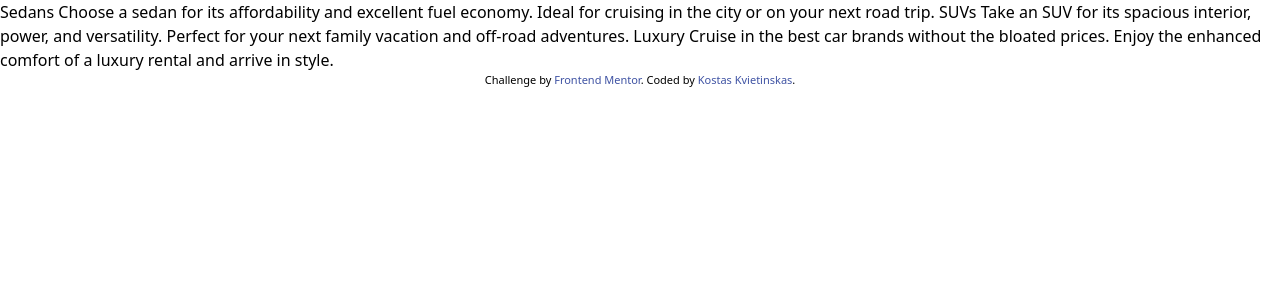
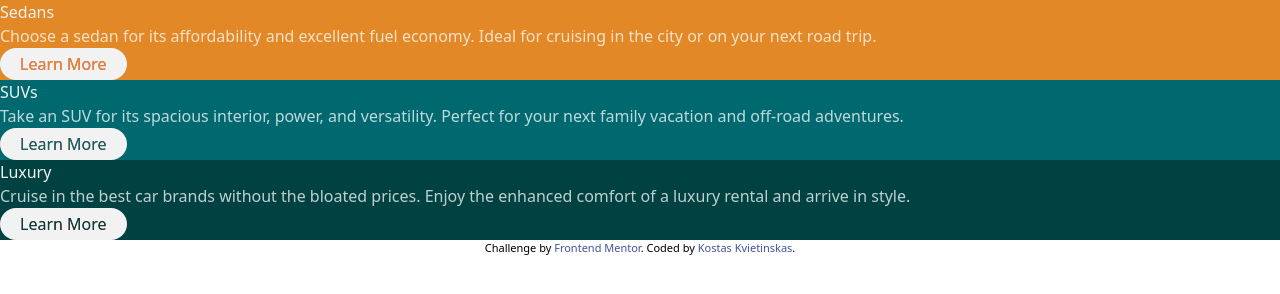
Before and after one commit to KostasKv/3-column-preview-card-component-main, a website: page index.html in a window 1280 px wide. Drawn offline with Linux system fonts and the light colour scheme.

Commit message:
colours and html layout set up

```diff
--- a/index.html
+++ b/index.html
@@ -17,17 +17,37 @@
 </head>
 <body>
 
-  Sedans
+  <div class="flex flex-col">
+    <div class="bg-bright-orange">
+      <img></img>
+      <h1 class="text-very-light-gray">Sedans</h1>
+      <p class="text-transparent-white">
         Choose a sedan for its affordability and excellent fuel economy. Ideal for cruising in the city
         or on your next road trip.
+      </p>
+      <button class="bg-very-light-gray mix-blend-lighten rounded-2xl px-5 py-1">Learn More</button>
+    </div>
 
-  SUVs
+    <div class="bg-dark-cyan">
+      <img></img>
+      <h1 class="text-very-light-gray">SUVs</h1>
+      <p class="text-transparent-white">
         Take an SUV for its spacious interior, power, and versatility. Perfect for your next family vacation
         and off-road adventures.
+      </p>
+      <button class="bg-very-light-gray mix-blend-lighten rounded-2xl px-5 py-1">Learn More</button>
+    </div>
 
-  Luxury
+    <div class="bg-very-dark-cyan">
+      <img></img>
+      <h1 class="text-very-light-gray">Luxury</h1>
+      <p class="text-transparent-white">
         Cruise in the best car brands without the bloated prices. Enjoy the enhanced comfort of a luxury
         rental and arrive in style.
+      </p>
+      <button class="bg-very-light-gray mix-blend-lighten rounded-2xl px-5 py-1">Learn More</button>
+    </div>
+  </div>
 
   <div class="attribution">
     Challenge by <a href="https://www.frontendmentor.io?ref=challenge" target="_blank">Frontend Mentor</a>.
--- a/tailwind.config.js
+++ b/tailwind.config.js
@@ -3,6 +3,13 @@ module.exports = {
   content: ['./*.html'],
   theme: {
     extend: {},
+    colors: {
+      'bright-orange': 'hsl(31, 77%, 52%)',
+      'dark-cyan': 'hsl(184, 100%, 22%)',
+      'very-dark-cyan': 'hsl(179, 100%, 13%)',
+      'transparent-white': 'hsl(0, 0%, 100%, 0.75)',
+      'very-light-gray': 'hsl(0, 0%, 95%)',
+    }
   },
   plugins: [],
 }
```
Also changed, not shown: dist/output.css. Lines whose indentation alone changed are shown as unchanged.
